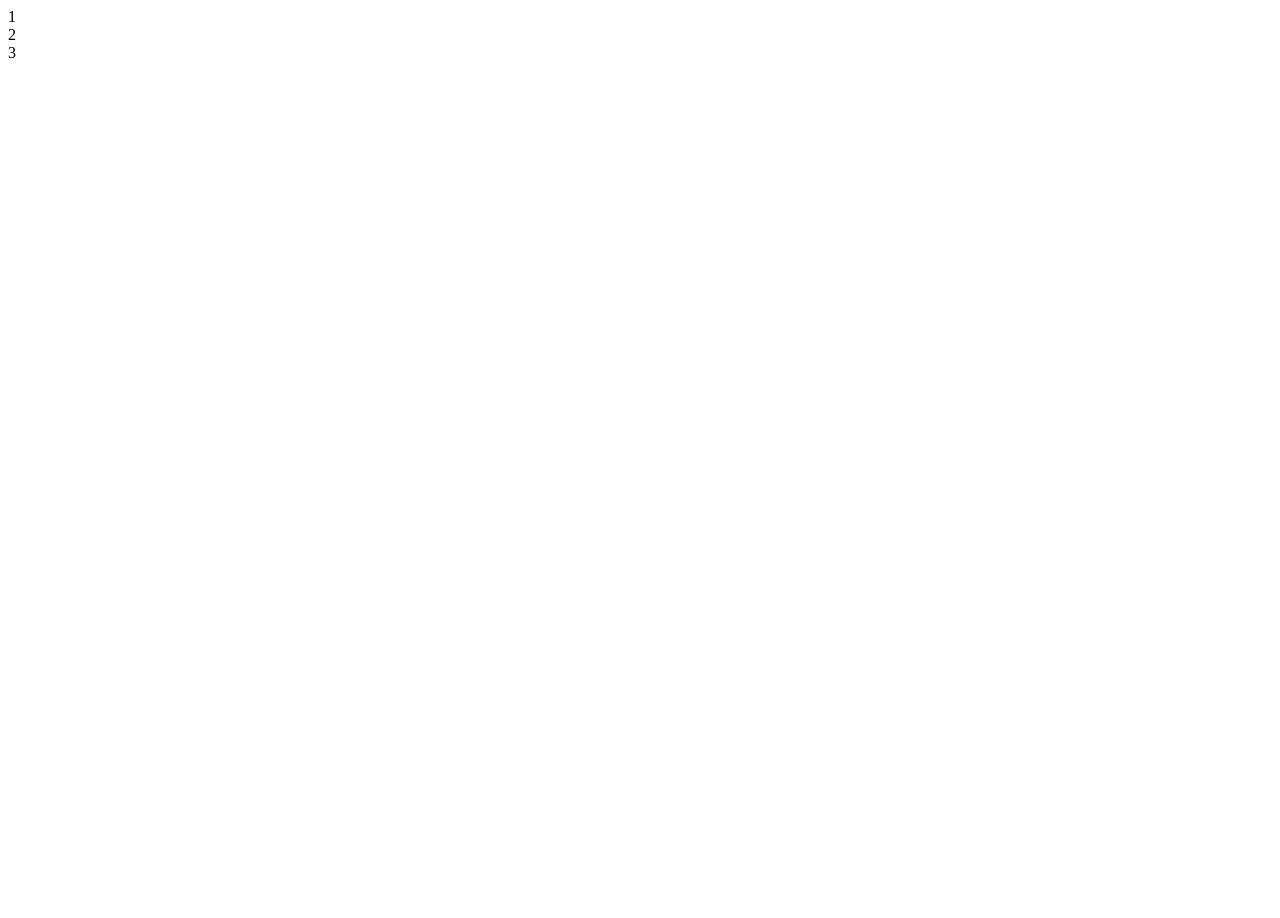
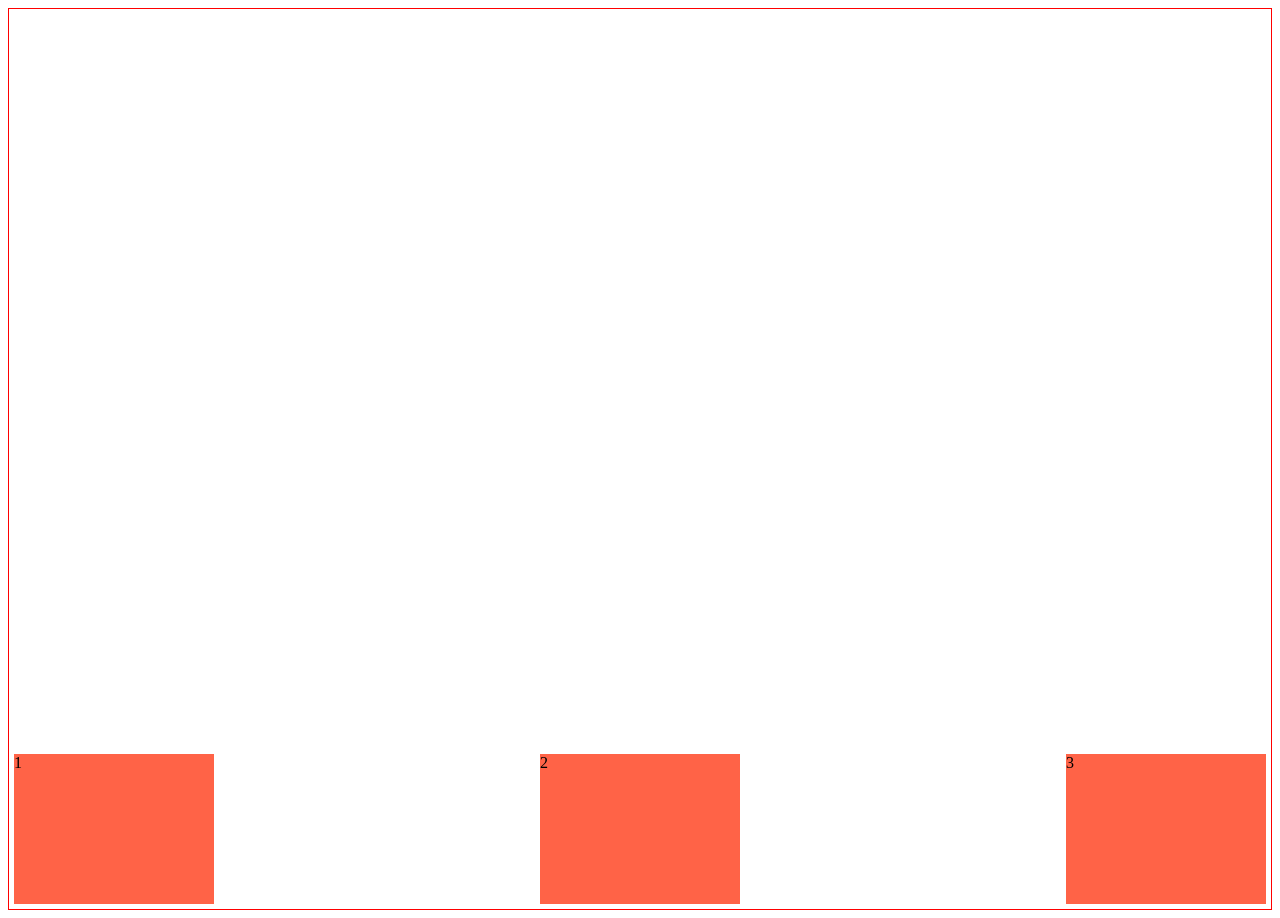
Before and after one commit to 16faith/luna-web, a plain HTML site: page index.html in a window 1280 px wide. Before the commit the page ends 800 px from the top, so only its background shows below. Drawn offline with Linux system fonts and the light colour scheme.

Commit message:
Update index.html

```diff
--- a/index.html
+++ b/index.html
@@ -4,6 +4,25 @@
     <meta charset="UTF-8">
     <meta name="viewport" content="width=device-width, initial-scale=1.0">
     <title>LunaTech</title>
+    <style>
+        #container{
+            border: 1px solid red;
+            display: flex;
+            /*flex-direction: row;
+            flex-wrap: wrap;*/
+            flex-flow: row wrap;
+            justify-content: space-between;
+            /*align-items: stretch;*/
+            height: 900px;
+            align-content:flex-end;
+        }
+        .items{
+            background-color: tomato;
+            width: 200px;
+            height: 150px;
+            margin: 5px;
+        }
+    </style>
 </head>
 <body>
     <div id="container">
```
